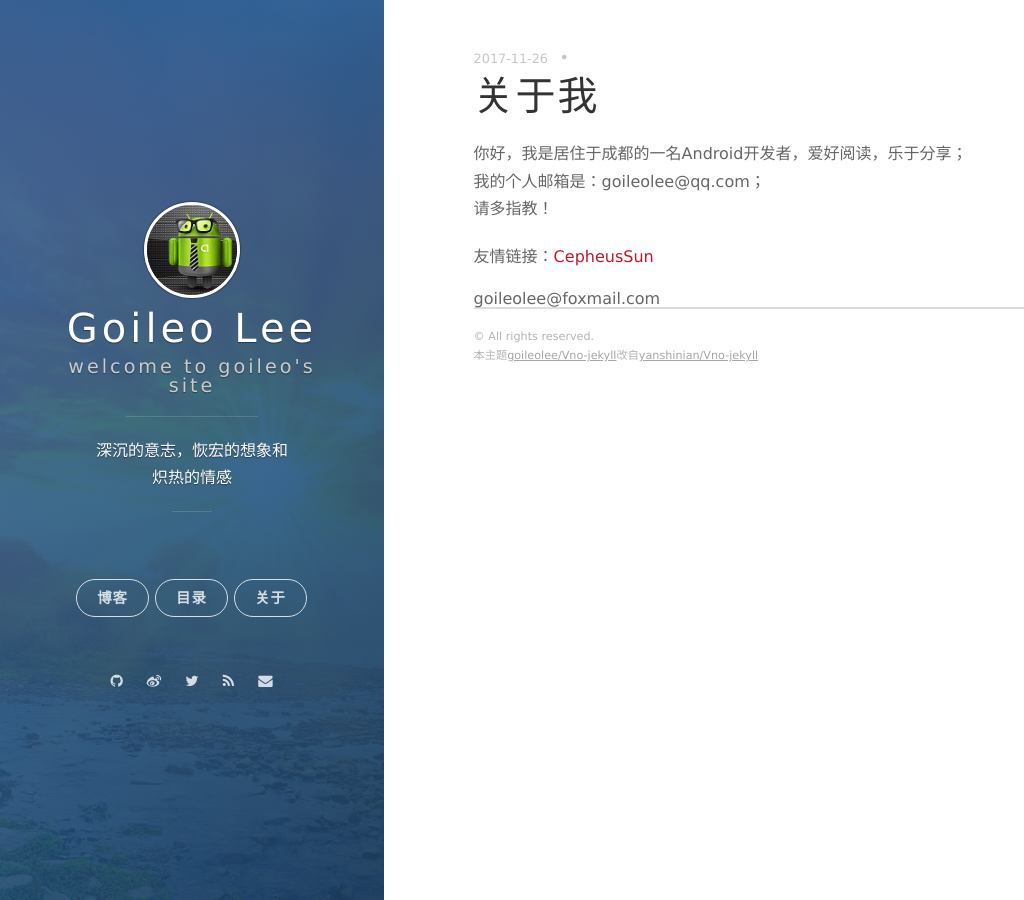
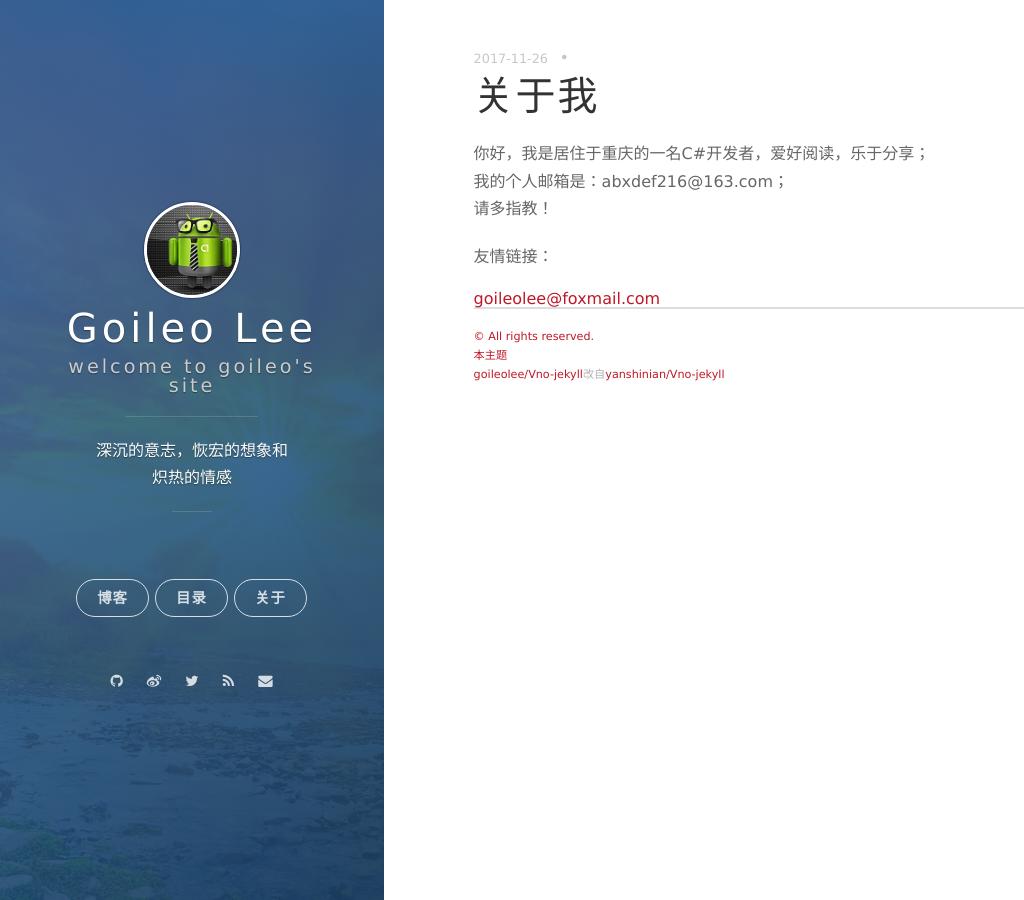
Before and after one commit to quhuahua/bigBoyHua.github.io-1, a Jekyll site: the page built from aboutme.html, in a window 1280 px wide. Shown: the whole page, without its empty margins (0-1024 px from the left). Built offline with Jekyll 4.4.1, drawn with Linux system fonts in a browser that asks for light colours; nearby versions of some CDN libraries; Markdown is read by kramdown in place of the engine named in the settings; comment, search, counter and statistics services are not loaded.

Commit message:
Update aboutme.html

```diff
--- a/aboutme.html
+++ b/aboutme.html
@@ -9,12 +9,12 @@ excerpt: 博客时间线
 ---
 
 <p>
-你好，我是居住于成都的一名Android开发者，爱好阅读，乐于分享；<br>
-我的个人邮箱是：goileolee@qq.com；<br>
+你好，我是居住于重庆的一名C#开发者，爱好阅读，乐于分享；<br>
+我的个人邮箱是：abxdef216@163.com；<br>
 请多指教！
 </p>
 
 
 <p>
-友情链接：<a href="">CepheusSun</a
+友情链接：<a href=""www.aksyhdq.com</a
 </p>
```
